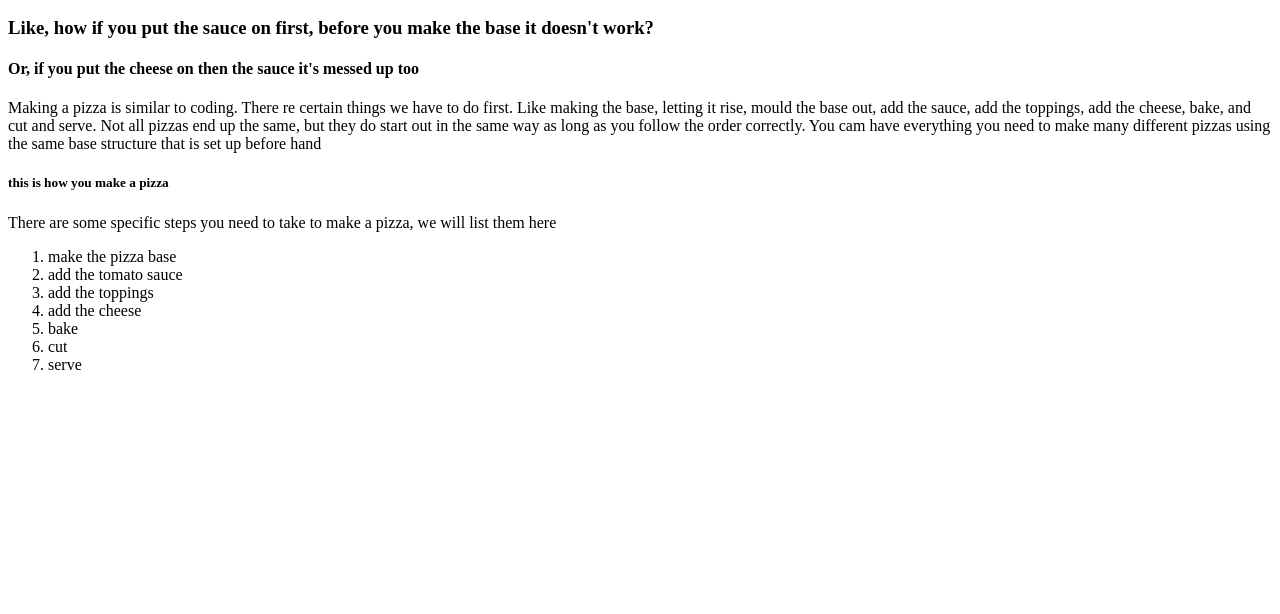
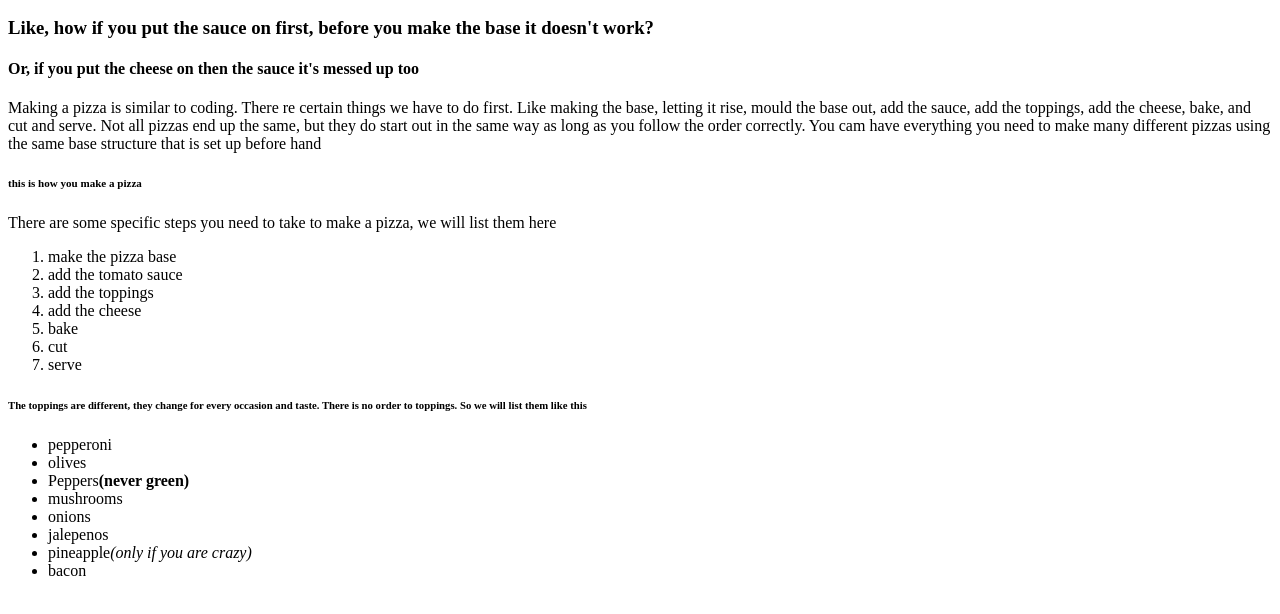
Before and after one commit to Rxip18/week2, a plain HTML site: page index.html in a window 1280 px wide. Shown: the part 110-724 px from the top of the page. Drawn offline with Linux system fonts and the light colour scheme.

Commit message:
Update index.html

```diff
--- a/index.html
+++ b/index.html
@@ -27,7 +27,7 @@ initial-scale=1.0">
 
 
     <!-- Make lists here-->
-<h5>this is how you make a pizza</h5>
+<h5><small>this is how you make a pizza</small></h5>
 <p>There are some specific steps you need to take to make a pizza,
      we will list them here</p>
 
@@ -40,5 +40,20 @@ initial-scale=1.0">
         <li>cut</li>
         <li>serve</li>
      </ol>
+     <h6>The toppings are different, they change for every
+        occasion and taste. There is no order to toppings. So we
+        will list them like this </h6>
+        <ul>
+            <li>pepperoni</li>
+             <li>olives</li>
+            <li>Peppers<strong>(never green)</strong></li>
+           <li>mushrooms</li>
+                <li>onions</li>
+                <li>jalepenos</li>
+                <li>pineapple<em>(only if you are crazy)</em></li>
+                <li>bacon</li>
+            </ul>
+
+
 </body>
 </html>
```
